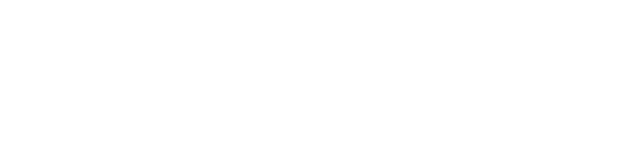
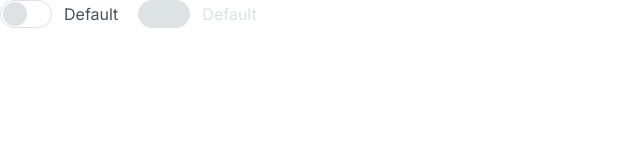
Before and after one commit to js-tasks-ru/htmlcss-20220616_bronnikov-aleks, a website: page 07-lection5/03-toggler/index.html in a window 1280 px wide. Shown: the whole page, without its empty margins (0-640 px from the left). Drawn offline with Linux system fonts and the light colour scheme.

Commit message:
toggler dz

```diff
--- a/07-lection5/03-toggler/index.html
+++ b/07-lection5/03-toggler/index.html
@@ -4,8 +4,31 @@
     <head>
         <link rel="stylesheet" href="../../assets/css/main.css">
         <link rel="stylesheet" href="./toggler.css">
+        <style>
+            .toggler {
+                margin-right: 16px;
+            }
+        </style>
     </head>
     <body>
+        <label class="toggler">
+            <input class="toggler__input" type="checkbox">
+            <div class="toggler__state">
+                <div class="toggler__box">
+                    <div class="toggler__box-inner"></div>
+                </div>
+                <div class="toggler__title">Default</div>
+            </div>
+        </label>
 
+        <label class="toggler">
+            <input class="toggler__input" type="checkbox" disabled>
+            <div class="toggler__state">
+                <div class="toggler__box">
+                    <div class="toggler__box-inner"></div>
+                </div>
+                <div class="toggler__title">Default</div>
+            </div>
+        </label>
     </body>
 </html>
--- a/07-lection5/03-toggler/toggler.css
+++ b/07-lection5/03-toggler/toggler.css
@@ -0,0 +1,64 @@
+.toggler {
+    display: inline-flex;
+}
+
+.toggler__input {
+    position: absolute;
+    clip: rect(0, 0, 0, 0);
+}
+
+.toggler__state {
+    display: flex;
+    gap: 12px;
+    align-items: center;
+}
+
+.toggler__box {
+    display: flex;
+    align-items: center;
+    width: 52px;
+    height: 28px;
+    border: 1px solid var(--primary-gray);
+    border-radius: 16px;
+    box-sizing: border-box;
+    padding: 0 2px 0;
+}
+
+.toggler__box-inner {
+    width: 24px;
+    height: 24px;
+    background-color: var(--primary-gray);
+    border-radius: 50%;
+}
+
+.toggler__title {
+    font-family: 'Inter';
+    font-style: normal;
+    font-weight: 400;
+    font-size: 16px;
+    line-height: 24px;
+    color: var(--gray-text);
+}
+
+.toggler__input:checked ~ .toggler__state .toggler__box {
+    border-color: var(--primary-blue);
+    background-color: var(--primary-blue);
+    justify-content: end;
+}
+
+.toggler__input:checked ~ .toggler__state .toggler__box .toggler__box-inner {
+    background-color: var(--primary-bg);
+}
+
+.toggler__input:focus ~ .toggler__state .toggler__title {
+    text-decoration: underline;
+}
+
+.toggler__input:disabled ~ .toggler__state .toggler__box {
+    background-color: var(--primary-gray);
+    pointer-events: none;
+}
+
+.toggler__input:disabled ~ .toggler__state .toggler__title {
+    color: var(--primary-gray);
+}
--- a/assets/css/main.css
+++ b/assets/css/main.css
@@ -16,6 +16,7 @@
 
 @import '../../07-lection5/01-checkbox/checkbox.css';
 @import '../../07-lection5/02-radio/radio.css';
+@import '../../07-lection5/03-toggler/toggler.css';
 
 @import '../../components/header/header.css';
 @import '../../components/footer/footer.css';
```
